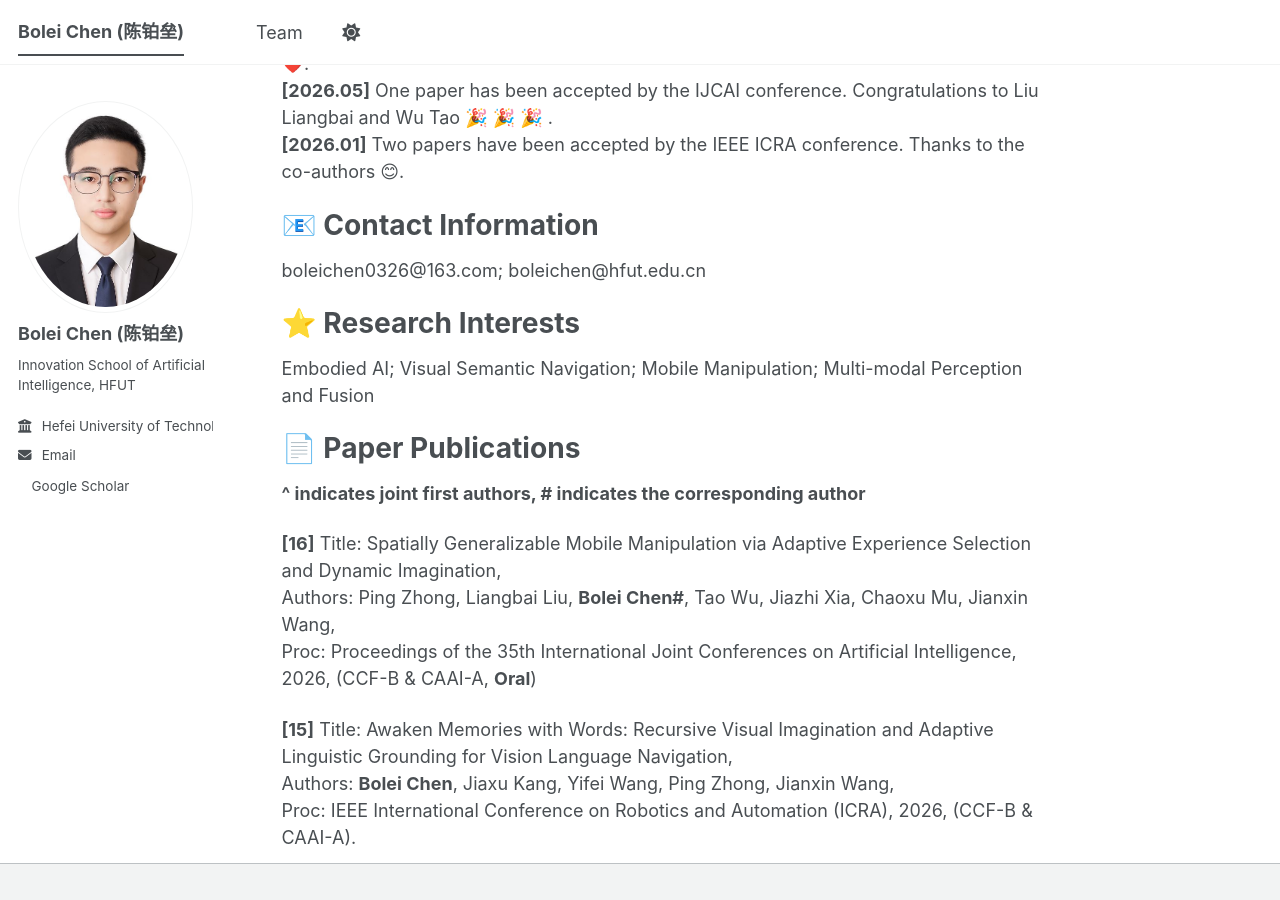
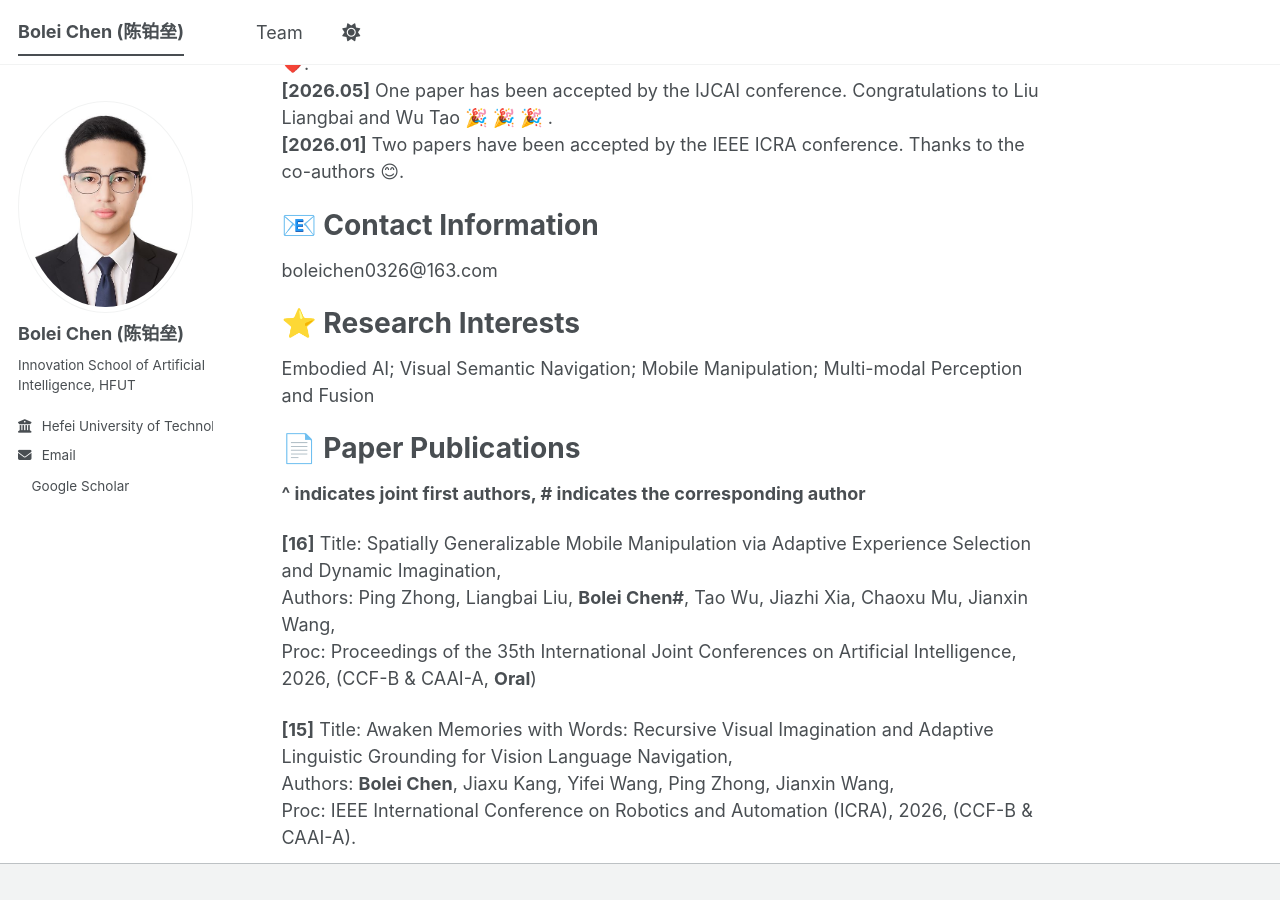
Before and after one commit to BoLeiChen/boleichen.github.io, a Jekyll site: the page built from _pages/about.md, in a window 1280 px wide and 900 px high, scrolled down 823 px. Built offline with Jekyll 4.4.1, drawn with Linux system fonts in a browser that asks for light colours; emoji names are drawn with the system emoji font; a style sheet for code colours, icons or effects is not loaded.

Commit message:
Update about.md

```diff
--- a/_pages/about.md
+++ b/_pages/about.md
@@ -21,7 +21,7 @@ I am currently a Specially Appointed Associate Professor at the Innovation Schoo
 
 :email: Contact Information
 ======
-boleichen0326@163.com; boleichen@hfut.edu.cn
+boleichen0326@163.com
 
 :star: Research Interests
 ======
```
